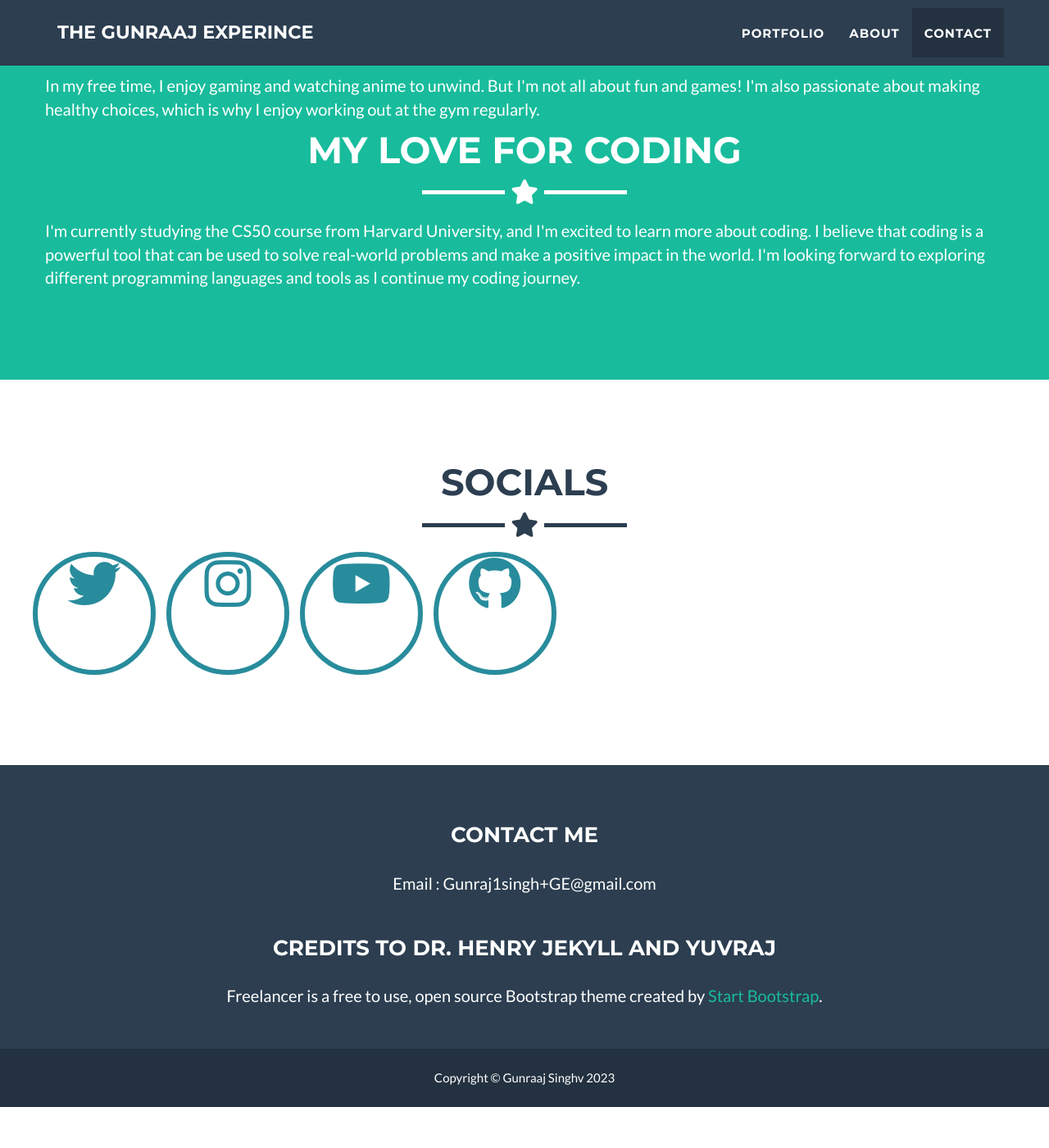
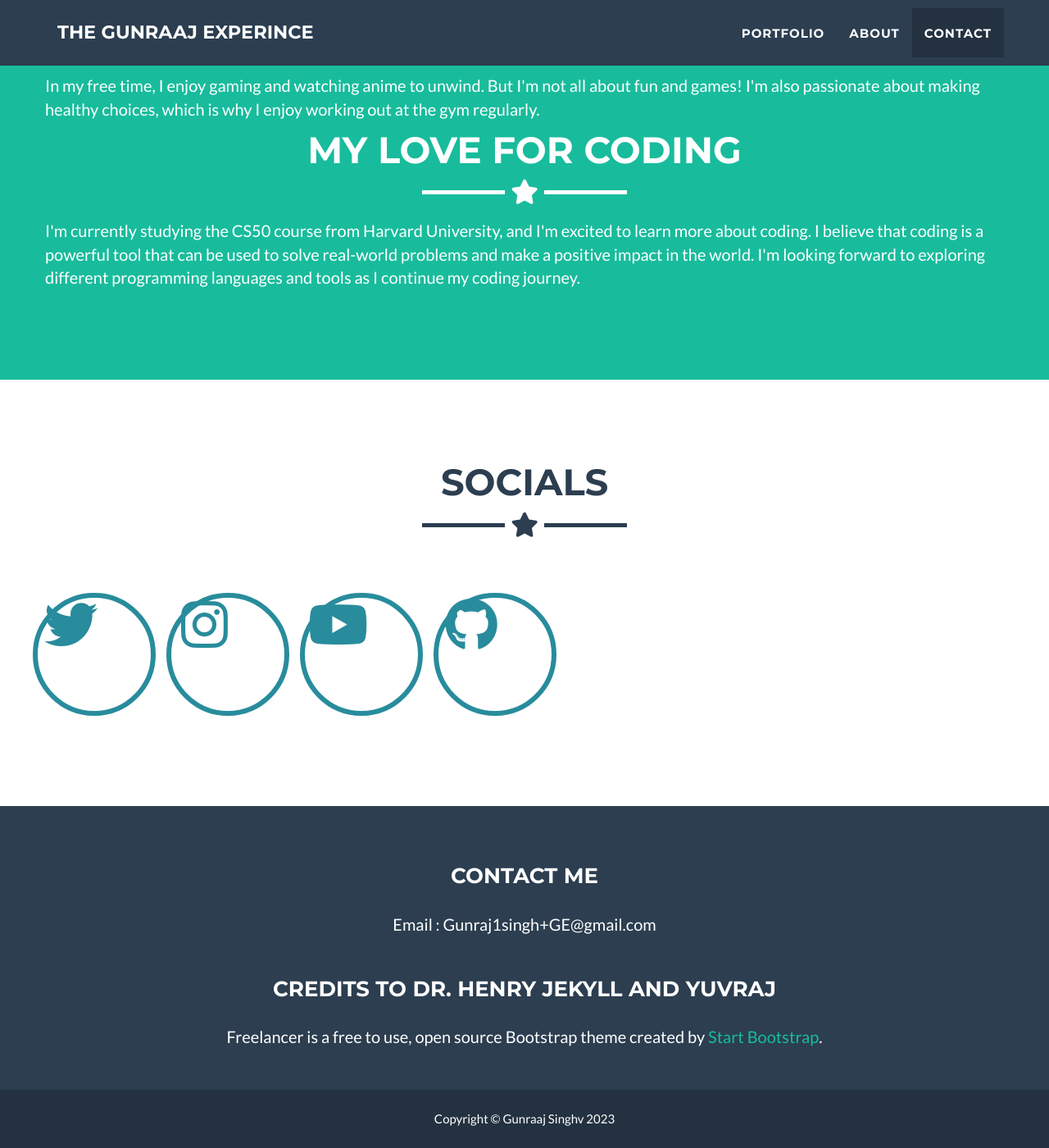
Before and after one commit to Gunraaj/Gunraaj.github.io, a Jekyll site: the page built from _posts/2014-07-18-project-1.markdown, in a window 1280 px wide and 1400 px high, scrolled down 1624 px. Shown: the whole window at 82% size. Built offline with Jekyll 4.4.1, drawn with Linux system fonts in a browser that asks for light colours; before the commit the page ends 2974 px from its top, so only the background shows below that.

Commit message:
GG tried here

```diff
--- a/_includes/css/main.css
+++ b/_includes/css/main.css
@@ -280,7 +280,7 @@ section.success {
   } */
 
 .btn-outline {
-    align-items: center;
+    margin-top: 50px;
     border: solid 2px #288c9c;
     font-size: 65px;
     color: #288c9c;
@@ -381,7 +381,7 @@ footer .footer-below {
     height: 150px;
     border: 6px solid #288c9c;
     border-radius: 100%;
-    text-align: center;
+    text-align: justify;
     font-size: 65px;
     line-height: 65px;
 }
```
